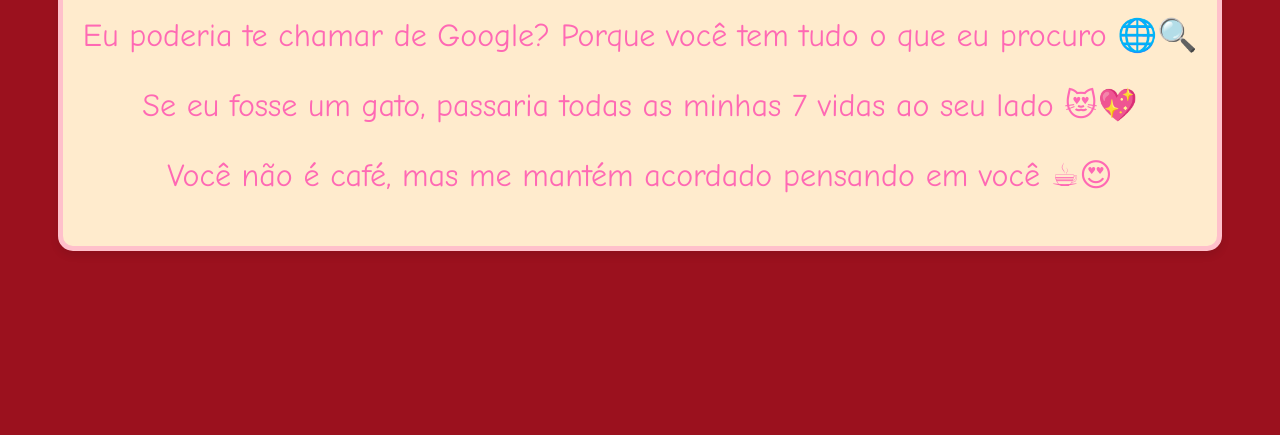
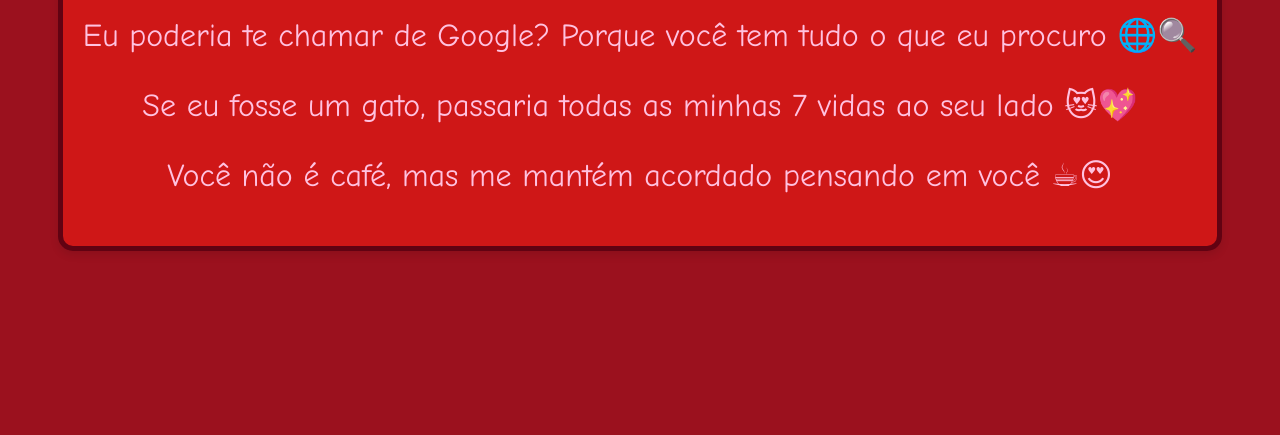
Before and after one commit to Zeuszindosraio/Carta, a plain HTML site: page index.html in a window 1280 px wide. Shown: the part 365-800 px from the top of the page. Drawn offline with Linux system fonts and the light colour scheme.

Commit message:
style.css

```diff
--- a/style.css
+++ b/style.css
@@ -9,12 +9,12 @@
 }
 
 .cute-text {
-    background-color: #ffebcd;
-    border: 5px solid #ffc0cb;
+    background-color: #cf1717;
+    border: 5px solid #610212;
     border-radius: 15px;
     padding: 20px;
     font-size: 2em;
-    color: #ff69b4;
+    color: #ffc2e0;
     text-align: center;
     box-shadow: 0 4px 8px rgba(0, 0, 0, 0.1);
     transition: transform 0.3s ease;
```
